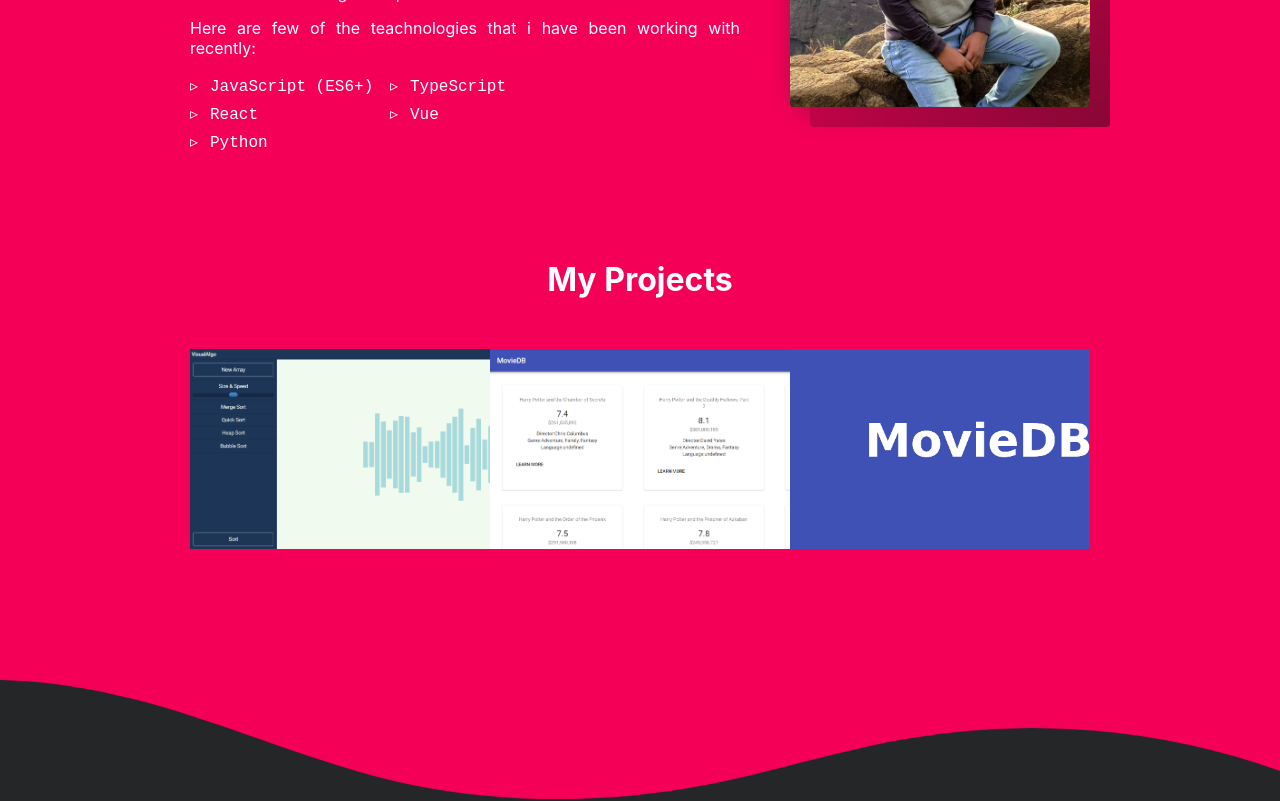
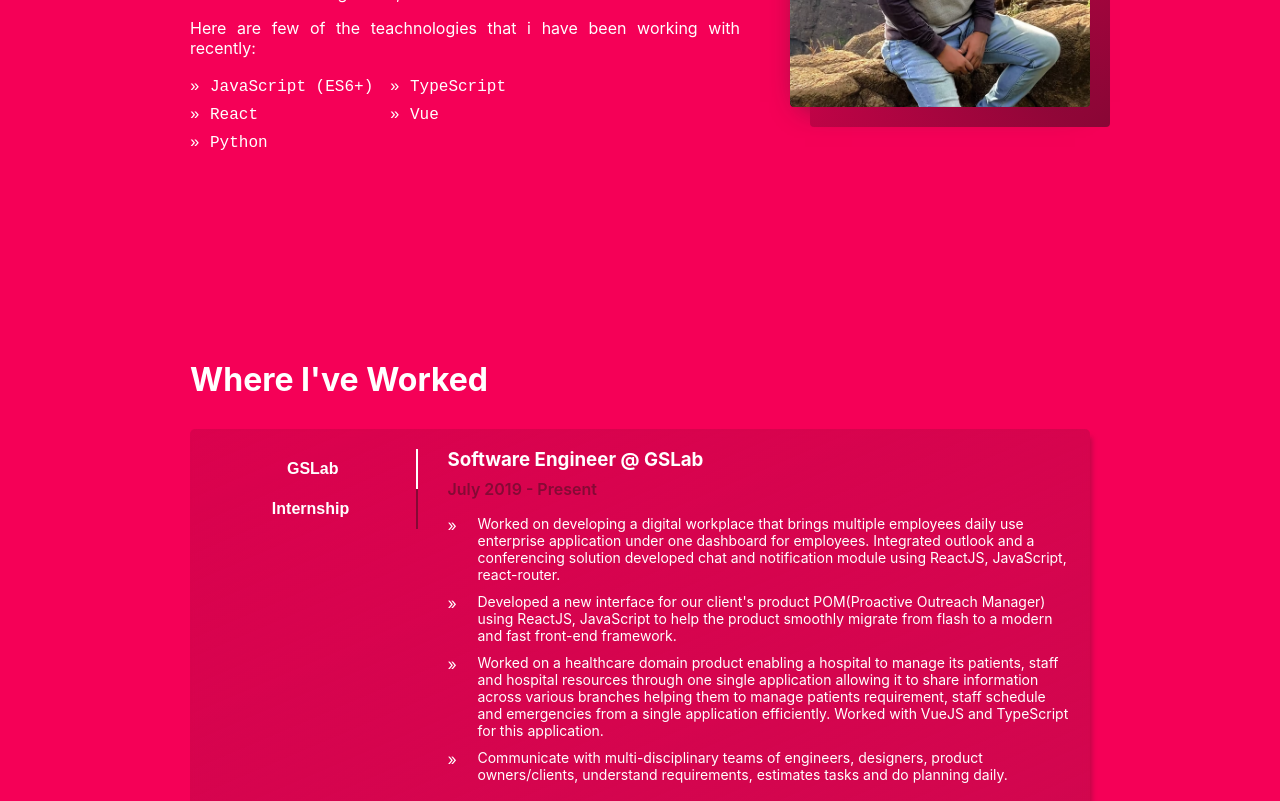
Before and after one commit to prasunk96/portfolio, a React (Create React App) app: page / in a window 1280 px wide. Shown: the part 1160-1961 px from the top of the page. Built offline with nearby package versions, Linux system fonts and the light colour scheme.

Commit message:
completed work section

```diff
--- a/src/containers/About/styles.module.css
+++ b/src/containers/About/styles.module.css
@@ -42,7 +42,8 @@
     text-decoration-skip-ink: auto;
     position: relative;
     transition: var(--common-transition);
-    color: var(--dark-black-grey);
+    color: var(--dark-powder-pink);
+    font-weight: 700;
 }
 
 .paragraphStyle > a::after {
@@ -52,13 +53,13 @@
     height: 1px;
     position: relative;
     bottom: 0.10em;
-    background-color: var(--dark-black-grey);
+    background-color: var(--dark-powder-pink);
     transition: var(--common-transition);
     opacity: 0.5;
 }
 
 .paragraphStyle > a:hover, .paragraphStyle > a:focus, .paragraphStyle > a:active {
-    color: var(--dark-black-grey);
+    color: var(--dark-powder-pink);
     outline: 0px;
 }
 
@@ -236,7 +237,7 @@
 }
 
 .skillsList > li::before {
-    content: "▹";
+    content: "»";
     position: absolute;
     left: 0px;
     color: #fff;
--- /dev/null
+++ b/src/containers/Experience/index.js
@@ -0,0 +1,48 @@
+import React, { useState } from 'react';
+import styles from './styles.module.css';
+import workData from '../../work.json';
+
+const Experience = () => {
+    const [currentActiveTab, setCurrentActiveTab] = useState(workData[0]);
+
+    const handleTabChange = (event, value) => {
+        const element = document.getElementById('tabDetailsContainer');
+        element.style.opacity = 0;
+        setTimeout(() => {
+            element.style.opacity = 1;
+            setCurrentActiveTab(value);
+        }, 500);
+    }
+
+    return (
+        <div className={`${styles.experienceContainer} animationElement fadeInFromBottom`} style={{animationDelay: '200ms'}}>
+            <div className={styles.headerContainer}>
+                <div className={styles.experienceHeader}>
+                    <h2>Where I've Worked</h2>
+                </div>
+            </div>
+            <div className={styles.experienceSection}>
+                <div className={styles.tabsListContainer}>
+                    {workData.map((item, index) => <button key={index} onClick={(event) => handleTabChange(event, item)} className={styles.tabsButton}><div>{item.company}</div><div style={{ opacity: currentActiveTab.company === item.company ? 1 : 0 }} className={`${currentActiveTab.company === item.company && styles.activetabsButton}`}>&nbsp;</div></button>)}
+                </div>
+                <div id="tabDetailsContainer" className={styles.tabDetailsContainer}>
+                    <div className={styles.tabDescriptionHeaderContainer}>
+                        <h3>{currentActiveTab.positon}</h3>
+                        <p>{currentActiveTab.duration}</p>
+                    </div>
+                    <div className={styles.tabDescriptionContainer}>
+                        <div>
+                            <ul>
+                                {currentActiveTab !== {} && currentActiveTab.details.map((item, index) => <li key={`details-${index}`}>
+                                    {item}
+                                </li>)}
+                            </ul>
+                        </div>
+                    </div>
+                </div>
+            </div>
+        </div>
+    )
+};
+
+export default Experience;
--- /dev/null
+++ b/src/containers/Experience/styles.module.css
@@ -0,0 +1,191 @@
+.experienceContainer {
+    background-color: var(--powder-pink);
+    height: 100%;
+    width: 100%;
+    display: flex;
+    align-items: center;
+    justify-content: center;
+    flex-direction: column;
+    padding: 0px 75px;
+    box-sizing: border-box;
+}
+
+.headerContainer {
+    display: flex;
+    align-items: center;
+    justify-content: flex-start;
+    flex-direction: row;
+    width: 100%;
+    max-width: 900px;
+}
+
+.experienceHeader {
+    margin-top: 0px;
+    text-align: left;
+    margin-bottom: 2rem;
+}
+
+.experienceHeader > h2 {
+    color: #FFF;
+    font-size: clamp(26px,5vw,32px);
+    margin: 0px;
+}
+
+.experienceSection {
+    height: 100%;
+    width: 100%;
+    display: grid;
+    grid-template-columns: 1fr 3fr;
+    gap: 30px;
+    min-height: 350px;
+    max-width: 900px;
+    border-radius: 5px;
+    padding: 20px;
+    backdrop-filter: blur(4px);
+    box-shadow: var(--card-shadow);
+    background: var(--card-background-gradient);
+}
+
+.tabsListContainer {
+    width: 100%;
+    height: fit-content;
+    justify-content: flex-start;
+    display: flex;
+    align-items: flex-start;
+    flex-wrap: wrap;
+    border: none;
+    border-right: 2px solid var(--dark-powder-pink);
+}
+
+.tabsButton {
+    position: relative;
+    width: 100%;
+    background: transparent;
+    outline: none;
+    display: flex;
+    justify-content: center;
+    border: none;
+    align-items: center;
+    height: clamp(30px, 2vw, 40px);
+    color: white;
+    transition: background-color 200ms ease-in 50ms;
+    font-size: clamp(12px,2vw,16px);
+    font-weight: 700;
+    padding-top: 20px;
+    padding-bottom: 20px;
+}
+
+.tabsButton:hover {
+    background-color: var(--dark-powder-pink-opaque);
+}
+
+.activetabsButton {
+    position: absolute;
+    border: 0;
+    right: -2px;
+    height: 100%;
+    border-right: 2px solid #fff;
+    transition: opacity 500ms cubic-bezier(0.25, 0.46, 0.45, 0.94) 100ms;
+}
+
+.tabDetailsContainer {
+    width: 100%;
+    height: 100%;
+    display: grid;
+    grid-template-rows: 1fr 5fr;
+    gap: 10px;
+    opacity: 1;
+    transition: opacity 500ms cubic-bezier(0.25, 0.46, 0.45, 0.94) 100ms;
+}
+
+.tabDetailsContainer p {
+    margin: 0px;
+    width: 100%;
+    text-align: left;
+}
+
+.tabDescriptionHeaderContainer {
+    align-items: center;
+    justify-content: start;
+    display: grid;
+    grid-template-rows: 2rem 1rem;
+}
+
+.tabDescriptionHeaderContainer > h3 {
+    color: white;
+    text-align: left;
+    transition: opacity 0.5s cubic-bezier(0.645, 0.045, 0.355, 1) 0.2s, transform 0.5s cubic-bezier(0.645, 0.045, 0.355, 1) 0.2s;
+}
+
+.tabDescriptionHeaderContainer > p {
+    color: var(--dark-powder-pink);
+    font-weight:600;
+    transition: opacity 0.5s cubic-bezier(0.645, 0.045, 0.355, 1) 0.2s, transform 0.5s cubic-bezier(0.645, 0.045, 0.355, 1) 0.2s;
+}
+
+.tabDescriptionContainer {
+    display: flex;
+    align-items: flex-start;
+    justify-content: center;
+}
+
+.tabDescriptionContainer ul {
+    padding: 0px;
+    margin: 0px;
+    list-style: none;
+    font-size: clamp(14px, 1vw, 18px);
+}
+
+.tabDescriptionContainer ul li {
+    position: relative;
+    padding-left: 30px;
+    margin-bottom: 10px;
+    text-align: left;
+    color: #FFF;
+    transition: opacity 0.5s cubic-bezier(0.645, 0.045, 0.355, 1) 0.2s, transform 0.5s cubic-bezier(0.645, 0.045, 0.355, 1) 0.2s;
+}
+
+.tabDescriptionContainer ul li::before {
+    content: "»";
+    position: absolute;
+    left: 0px;
+    color: #fff;
+    font-size: 16px;
+ }
+
+@media (max-width: 768px) {
+
+    .experienceContainer {
+        padding: 20px;
+    }
+
+    .experienceSection {
+        display: flex;
+        flex-direction: row;
+        flex-wrap: wrap;
+    }
+
+    .tabsListContainer {
+        border-right: none;
+        border-bottom: 2px solid var(--dark-powder-pink);
+        align-items: center;
+    }
+
+    .tabDetailsContainer {
+        grid-template-rows: 70px auto;
+    }
+
+    .tabsButton {
+        padding-top: 10px;
+        padding-bottom: 10px;
+        flex: 1;
+    }
+
+    .activetabsButton {
+        width: 100%;
+        right: 0;
+        bottom: -2px;
+        border-right: none;
+        border-bottom: 2px solid #fff;
+    }
+}
--- a/src/containers/Home/index.js
+++ b/src/containers/Home/index.js
@@ -5,6 +5,7 @@ import { About } from '../About';
 import { Content } from '../Content';
 import { Footer } from '../Footer';
 import Navbar from '../../components/Navbar';
+import Experience from '../Experience';
 
 export const Home = () => {
     const [isNavbarLoaded, setIsNavbarLoaded] = useState(false);
@@ -17,6 +18,9 @@ export const Home = () => {
             <div id="about" className={styles.about}>
                 <About />
             </div>
+            <div id="experience" className={styles.experience}>
+                <Experience />
+            </div>
             <div id="work" className={styles.content}>
                 <Content />
             </div>
--- a/src/containers/Home/styles.module.css
+++ b/src/containers/Home/styles.module.css
@@ -10,6 +10,11 @@
 }
 
 .about {
+    height: auto;
+    padding: 100px 0px;
+}
+
+.experience {
     height: auto;
     padding: 100px 0px;
 }
--- a/src/index.css
+++ b/src/index.css
@@ -19,5 +19,9 @@ html, body {
   --light-grey: #929292;
   --navbar-background: #252627e5;
   --navbar-shadow: #141414bf;
+  --dark-powder-pink: #850a35;
+  --dark-powder-pink-opaque: #850a3540;
+  --card-shadow: 5px 5px 5px -3px #930a3a91;
+  --card-background-gradient: linear-gradient(to right bottom, #bf03457d, #2526272b);
   --common-transition: all 0.25s cubic-bezier(0.645,0.045,0.355,1);
 }
--- /dev/null
+++ b/src/work.json
@@ -0,0 +1,24 @@
+[
+    {
+        "company": "GSLab",
+        "positon": "Software Engineer @ GSLab",
+        "duration": "July 2019 - Present",
+        "details": [
+            "Worked on developing a digital workplace that brings multiple employees daily use enterprise application under one dashboard for employees. Integrated outlook and a conferencing solution developed chat and notification module using ReactJS, JavaScript, react-router.",
+            "Developed a new interface for our client's product POM(Proactive Outreach Manager) using ReactJS, JavaScript to help the product smoothly migrate from flash to a modern and fast front-end framework.",
+            "Worked on a healthcare domain product enabling a hospital to manage its patients, staff and hospital resources through one single application allowing it to share information across various branches helping them to manage patients requirement, staff schedule and emergencies from a single application efficiently. Worked with VueJS and TypeScript for this application.",
+            "Communicate with multi-disciplinary teams of engineers, designers, product owners/clients, understand requirements, estimates tasks and do planning daily."
+        ]
+    },
+    {
+        "company": "Internship",
+        "positon": "Software Engineer Intern @ GSLab",
+        "duration": "August 2018 - June 2019",
+        "details": [
+            "Worked on developing a digital workplace that brings multiple employees daily use enterprise application under one dashboard for employees. Integrated outlook and a conferencing solution developed chat and notification module using ReactJS, JavaScript, react-router.",
+            "Developed a new interface for our client's product POM(Proactive Outreach Manager) using ReactJS, JavaScript to help the product smoothly migrate from flash to a modern and fast front-end framework.",
+            "Worked on a healthcare domain product enabling a hospital to manage its patients, staff and hospital resources through one single application allowing it to share information across various branches helping them to manage patients requirement, staff schedule and emergencies from a single application efficiently. Worked with VueJS and TypeScript for this application.",
+            "Communicate with multi-disciplinary teams of engineers, designers, product owners/clients, understand requirements, estimates tasks and do planning daily."
+        ]
+    }
+]
```
Also changed, not shown: src/globalStyles.css (indentation only).
